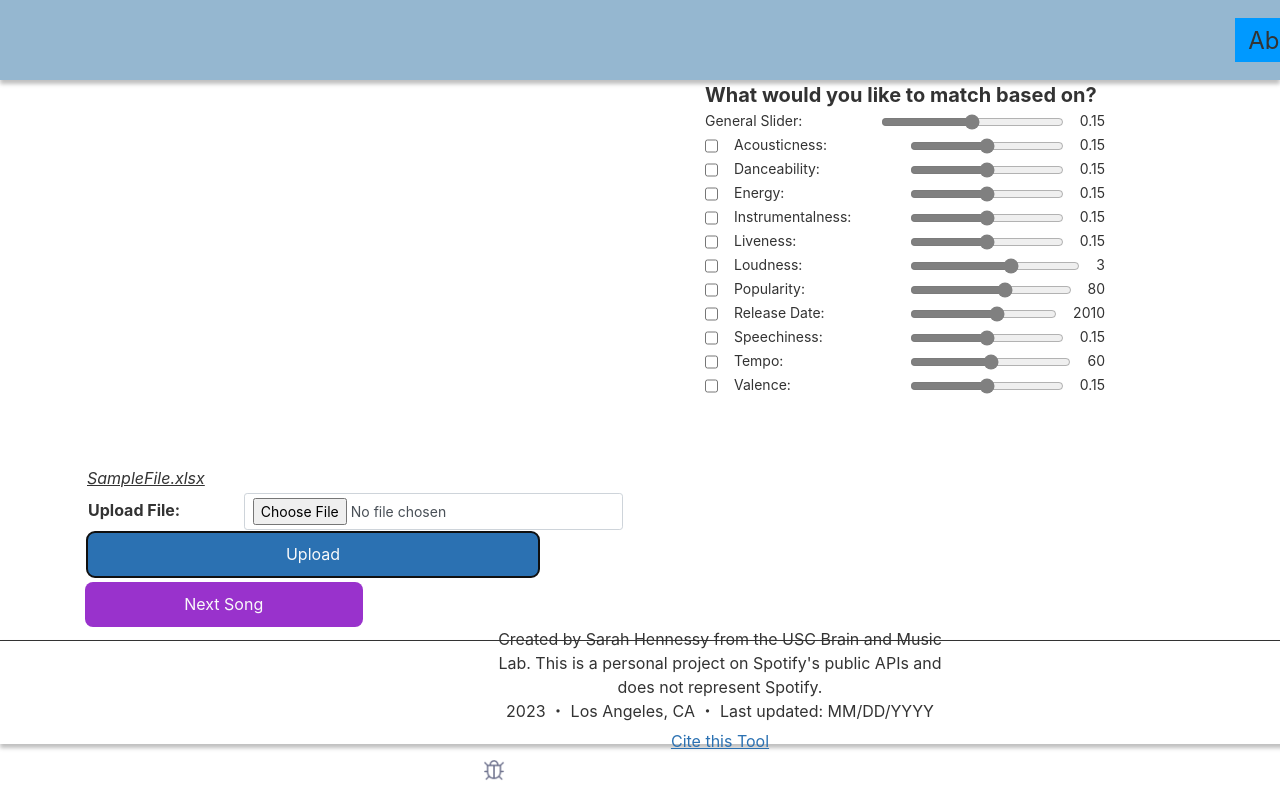
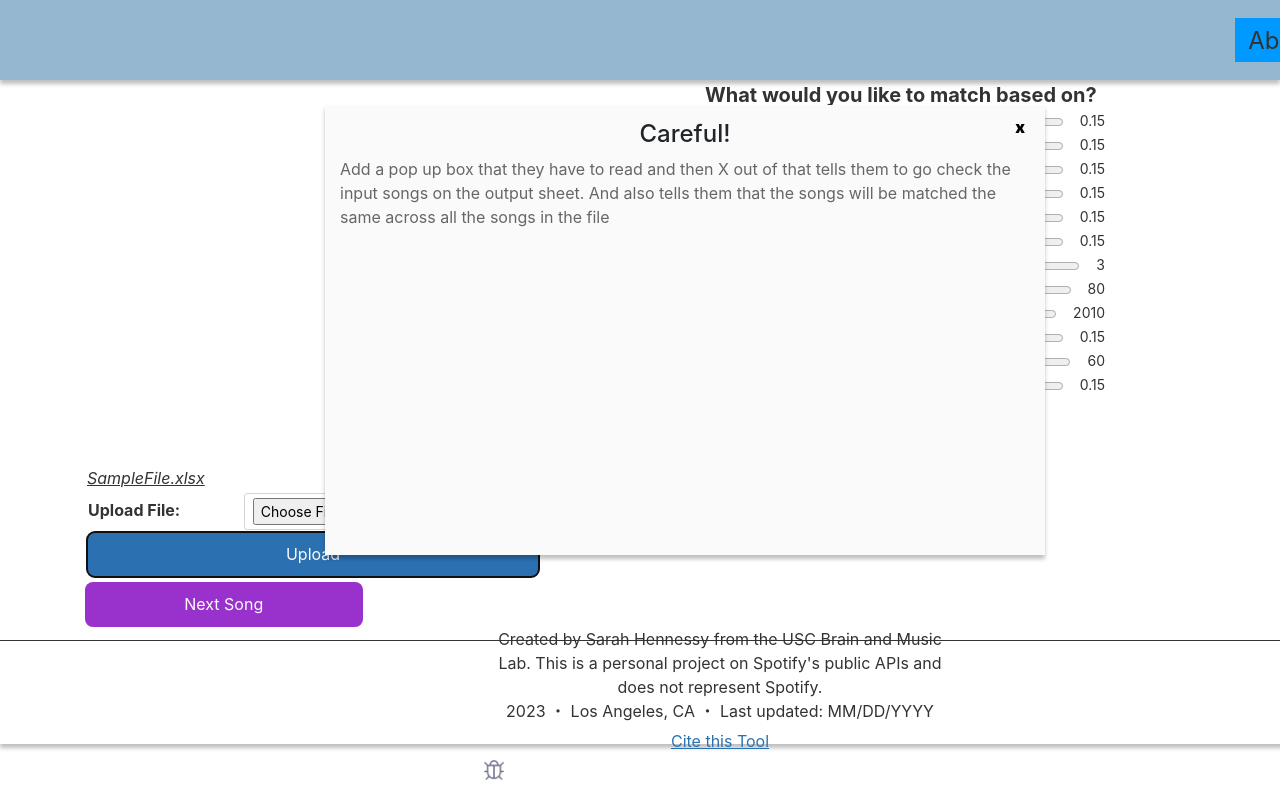
Before and after one commit to jrmarcusau/BML_SpotifyWebapp, a plain HTML site: page frontend/alt.html in a window 1280 px wide. Both pictures are taken after a click on the button "Upload". Shown: the top 800 px of the page. Drawn offline with nearby package versions, Linux system fonts and the light colour scheme; no server answers.

Commit message:
multichoose warning popup done

```diff
--- a/frontend/alt.js
+++ b/frontend/alt.js
@@ -74,8 +74,28 @@ document.querySelector('#upload_check').addEventListener('click', async(e) => {
         console.error(error);
     } finally {}
 
+    const html =
+        `<div class="check-background">
+            <h4>Careful!</h4>
+            <p>Add a pop up box that they have to read and then X out of that tells them to go check the input songs on the output sheet. And also tells them that the songs will be matched the same across all the songs in the file</p>
+            <button id="info-x" class="info-x">x</button>
+        </div>`;
+    document.querySelector('#upload').insertAdjacentHTML('beforeend', html);
 
 })
+
+document.body.addEventListener('click', function(event) {
+    // Check if the clicked element is the button
+    //event.preventDefault();
+
+    console.log("clicky");
+
+    if (event.target.id === 'info-x') {
+        console.log("x-spec");
+        document.querySelector('#check-background').remove(); // This removes the popup element itself
+    }
+
+});
 
 
 
--- a/frontend/styles.css
+++ b/frontend/styles.css
@@ -93,6 +93,15 @@ button {
     border: 4px solid #08314c;
     background-color: #cfcfcf;
 
+}
+
+.check-background {
+    padding: 15px;
+    flex-direction: column;
+    justify-content: flex-start;
+    align-items: flex-start;
+    display: flex;
+    position: relative;
 }
 
 .info-popup-delta {
```
